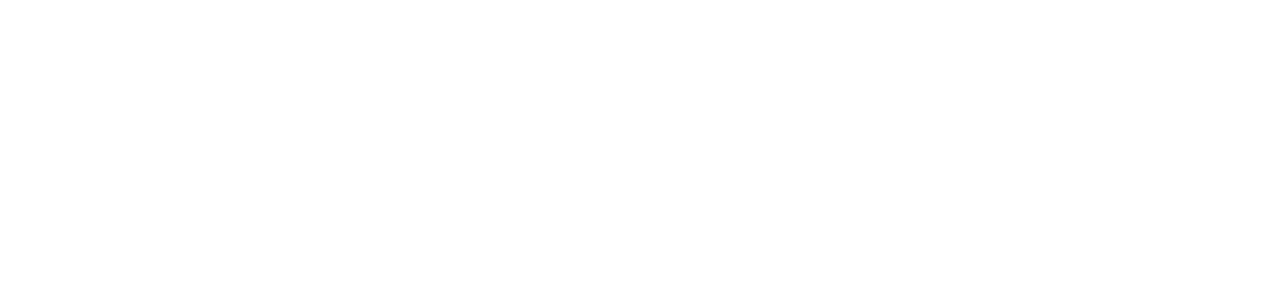
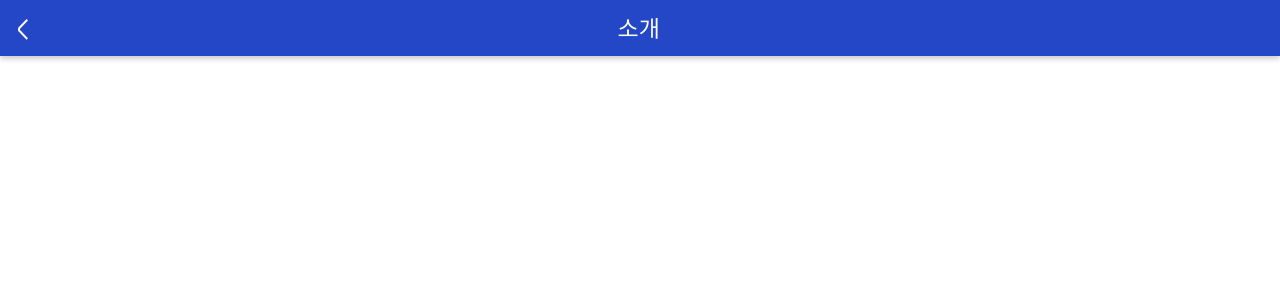
Before and after one commit to Lee-clipse/tf-15th-website, a React (Create React App) app in the folder client/: page /introduce in a window 1280 px wide. Before the commit this address had no page. Shown: the top 300 px of the page. Built offline with nearby package versions, Linux system fonts and the light colour scheme; a web font is replaced by a local one.

Commit message:
feat: Code `introduce` page layout and Pagenation

```diff
--- a/client/src/App.jsx
+++ b/client/src/App.jsx
@@ -5,6 +5,7 @@ import React from "react";
 
 const MainPage = lazy(() => import("./pages/Main/index"));
 const RegisterPage = lazy(() => import("./pages/Register/index"));
+const IntroducePage = lazy(() => import("./pages/Introduce/index"));
 
 const App = () => {
   return (
@@ -13,6 +14,7 @@ const App = () => {
         <Routes>
           <Route path={RoutePath.MAIN} element={<MainPage />}></Route>
           <Route path={RoutePath.REGISTER} element={<RegisterPage />}></Route>
+          <Route path={RoutePath.INTRODUCE} element={<IntroducePage />}></Route>
         </Routes>
       </Suspense>
     </BrowserRouter>
--- a/client/src/common/layer/TopNavBar/style.js
+++ b/client/src/common/layer/TopNavBar/style.js
@@ -13,7 +13,7 @@ export const NavBarWrapper = styled.div`
   align-items: center;
   flex-direction: row;
 
-  padding: 1rem 0;
+  padding: 1.4rem 0rem 1.2rem 0rem;
   z-index: 1000;
 `;
 
@@ -34,7 +34,7 @@ export const CenterTextWrapper = styled.div`
   justify-content: center;
   align-items: center;
   flex-grow: 1;
-  margin-right: 2.2rem;
+  margin-right: 2.4rem;
 `;
 
 export const CenterText = styled.p`
--- a/client/src/component/MainLinker/index.jsx
+++ b/client/src/component/MainLinker/index.jsx
@@ -1,17 +1,19 @@
 import React from "react";
 import * as s from "./style";
+import { Link } from "react-router-dom";
 
 const MainLinker = () => {
   const linkerList = [
-    { imageName: "linker_1.png", label: "청건부산 행사 소개 보러 가기" },
-    { imageName: "linker_2.jpg", label: "0923 행사 미리 보러 가기" },
-    { imageName: "linker_3.png", label: "제로게임 미션 보러 가기" },
+    { imageName: "linker_1.png", link: "/introduce", label: "청건부산 행사 소개 보러 가기" },
+    { imageName: "linker_2.jpg", link: "/event", label: "0923 행사 미리 보러 가기" },
+    { imageName: "linker_3.png", link: "/mission", label: "제로게임 미션 보러 가기" },
   ];
   return (
     <s.LinkerWrapper>
       <s.LinkerContainer>
         <s.LinkerLogo>소개</s.LinkerLogo>
         {linkerList.map((linker, index) => (
+          <Link to={`${linker.link}`}>
             <s.LinkerSection>
               <s.LinkerImageWrapper>
                 <s.LinkerImage
@@ -24,6 +26,7 @@ const MainLinker = () => {
                 <s.LinkerArrow src="/assets/linker_arrow.svg" alt="linker_arrow"></s.LinkerArrow>
               </s.LinkerLabelWrapper>
             </s.LinkerSection>
+          </Link>
         ))}
       </s.LinkerContainer>
     </s.LinkerWrapper>
--- a/client/src/constants/enums.js
+++ b/client/src/constants/enums.js
@@ -1,5 +1,6 @@
 export const RoutePath = {
   MAIN: "/",
   REGISTER: "/register",
+  INTRODUCE: "/introduce",
   NOTFOUND: "*",
 };
--- /dev/null
+++ b/client/src/pages/Introduce/index.jsx
@@ -0,0 +1,15 @@
+import React from "react";
+import * as s from "./style";
+import PageTemplate from "../PageTemplate";
+import TopNavBar from "../../common/layer/TopNavBar";
+
+const IntroducePage = () => {
+  return (
+    <PageTemplate>
+      <TopNavBar title={"소개"} />
+      <s.Wrapper>Intro</s.Wrapper>
+    </PageTemplate>
+  );
+};
+
+export default IntroducePage;
--- /dev/null
+++ b/client/src/pages/Introduce/style.js
@@ -0,0 +1,3 @@
+import styled from "styled-components";
+
+export const Wrapper = styled.div``;
```
Lines whose indentation alone changed are shown as unchanged.
